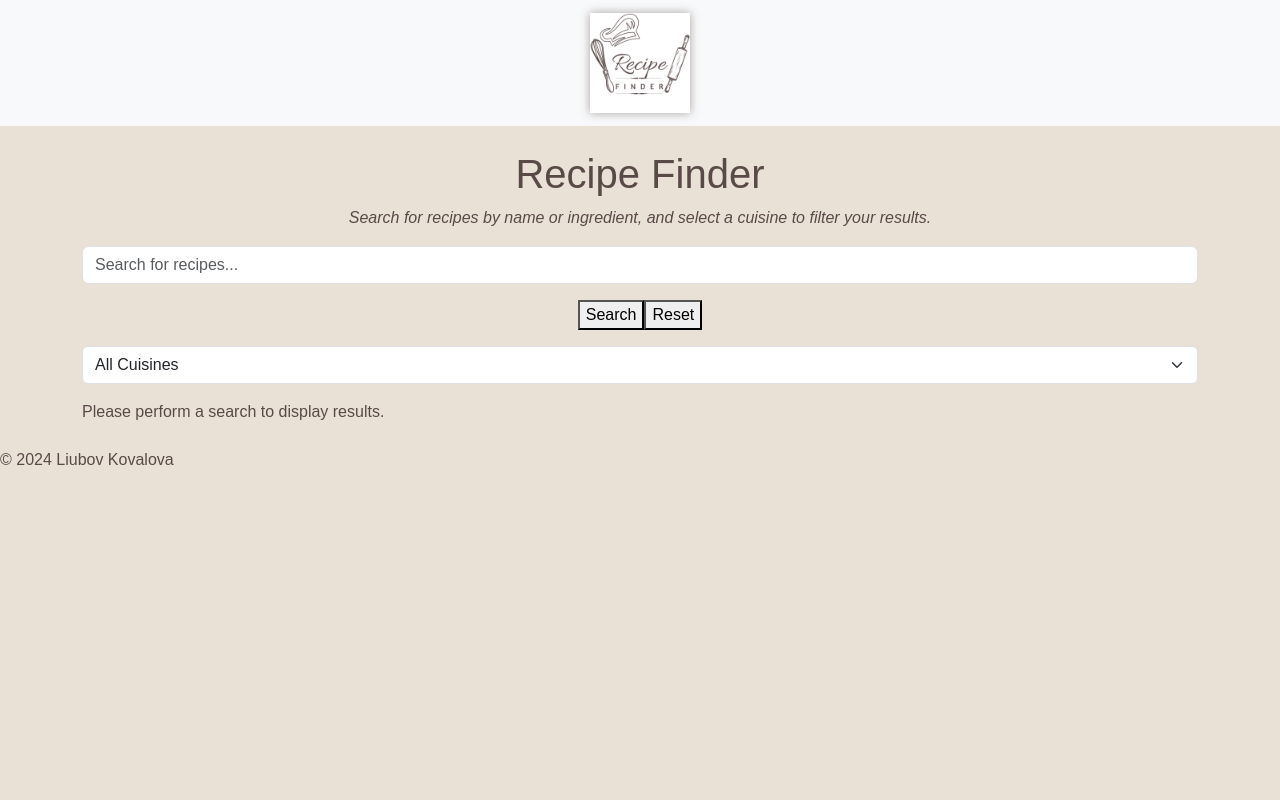
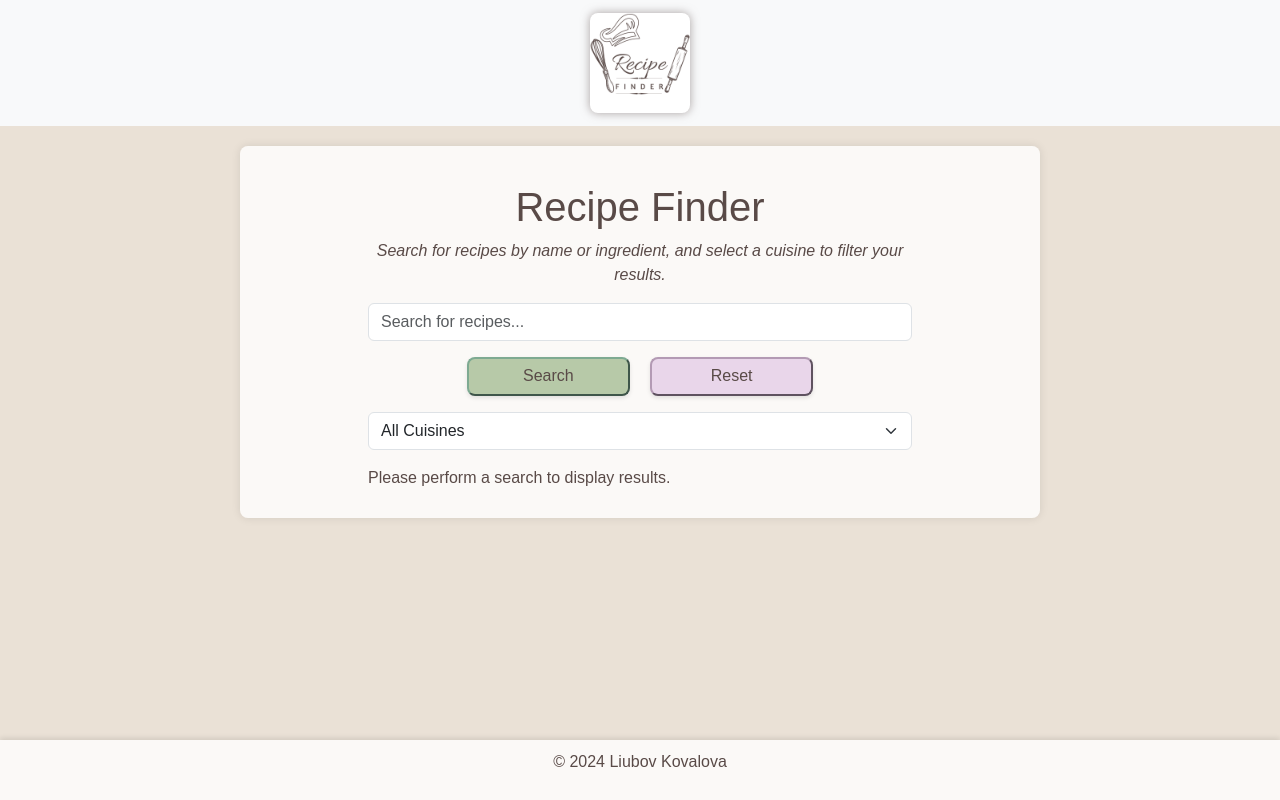
Before and after one commit to LKovalova/RecipeFinderReact, a React (Create React App) app in the folder recipe-finder/: page / in a window 1280 px wide. Built offline with nearby package versions, Linux system fonts and the light colour scheme; a web font is replaced by a local one.

Commit message:
Added style for container and buttons

```diff
--- a/recipe-finder/src/App.css
+++ b/recipe-finder/src/App.css
@@ -26,3 +26,226 @@ body {
 .navbar-brand img {
     filter: drop-shadow(0 0 5px rgba(89, 74, 71, 0.5));
 }
+
+
+
+
+
+
+.container-fluid {
+    justify-content: center;
+  }
+
+
+
+
+
+  /* Images */
+  .img-fluid {
+    border-radius: 8px;
+  }
+
+  /* Container */
+  .container {
+    flex: 1 0 auto;
+    max-width: 800px;
+    margin: 20px auto;
+    padding: 1% 10%;
+    background-color: rgba(255, 255, 255, 0.8);
+    border-radius: 8px;
+    box-shadow: 0 0 10px rgba(0, 0, 0, 0.1);
+    margin-bottom: 100px;
+  }
+
+  /* Buttons */
+  .btnSearch {
+    background-color: #B7C9A8;
+    border-color: #7EAA92;
+    color: #594a47;
+    width: 30%;
+    margin: 1%;
+    padding: 1%;
+    border-radius: 8px;
+    box-shadow: 0 2px 4px rgba(0, 0, 0, 0.1);
+    text-decoration: none;
+  }
+
+  .btnSearch:hover {
+    background-color: #7EAA92;
+    opacity: 0.9;
+  }
+
+  .btnReset {
+    background-color: #e9d6ea;
+    border-color: #b39ab4;
+    color: #594a47;
+    width: 30%;
+    margin: 1%;
+    padding: 1%;
+    border-radius: 8px;
+    box-shadow: 0 2px 4px rgba(0, 0, 0, 0.1);
+  }
+
+  .btnReset:hover {
+    background-color: #b39ab4;
+    opacity: 1;
+  }
+
+  .button-group {
+    display: flex;
+    justify-content: center;
+  }
+
+  .button-group button {
+    margin: 0 10px;
+  }
+
+  /* Alignment */
+  .align-left {
+    margin-right: auto;
+    margin-left: 0;
+  }
+
+  /* List Group Items */
+  .list-group-item {
+    background-color: #ffffff;
+    border: 1px solid #D3D3D3;
+  }
+
+  .list-group-item:hover {
+    background-color: #F8F8F8;
+  }
+
+  /* Recipe Card */
+  .recipe-card {
+    border: 1px solid #eae1d6;
+    border-radius: 8px;
+    overflow: hidden;
+  }
+
+  .card {
+    margin-bottom: 20px;
+    border: 1px solid #D3D3D3;
+    border-radius: 8px;
+    box-shadow: 0 2px 4px rgba(0, 0, 0, 0.1);
+  }
+
+  .card:hover {
+    box-shadow: 0 4px 8px rgba(0, 0, 0, 0.2);
+  }
+
+  .card-title {
+    color: #594a47;
+  }
+
+  /* Pagination */
+
+  #pagination button {
+    margin: 0 2px;
+    padding: 5px 10px;
+    border-radius: 4px;
+    background-color: #B7C9A8;
+    color: #fff;
+    border: none;
+  }
+
+  #pagination .active {
+    background-color: #828d76;
+    color: white;
+    border-color: #828d76;
+  }
+
+  #pagination .btn-secondary {
+    margin: 0 5px;
+    background-color: #e9d6ea;
+    color: #594a47;
+  }
+
+  #pagination .btn-secondary:hover {
+    background-color: #b39ab4;
+    color: #594a47;
+  }
+
+  footer {
+    position: fixed;
+    left: 0;
+    bottom: 0;
+    width: 100%;
+    text-align: center;
+    padding: 10px 0;
+    background-color: rgba(255, 255, 255, 0.8);
+    color: #594a47;
+    box-shadow: 0 -2px 5px rgba(0, 0, 0, 0.1);
+    z-index: 1000;
+}
+
+.img-fluid {
+    border-radius: 8px;
+}
+
+.container {
+    flex: 1 0 auto;
+    max-width: 800px;
+    margin: 20px auto;
+    padding: 1% 10%;
+    background-color: rgba(255, 255, 255, 0.8);
+    border-radius: 8px;
+    box-shadow: 0 0 10px rgba(0, 0, 0, 0.1);
+    margin-bottom: 100px;
+}
+
+.btnSearch {
+    background-color: #B7C9A8;
+    border-color: #7EAA92;
+    color: #594a47;
+    width: 30%;
+    margin: 1%;
+    padding: 1%;
+    border-radius: 8px;
+    box-shadow: 0 2px 4px rgba(0, 0, 0, 0.1);
+    text-decoration: none;
+  }
+
+.btnSearch:hover {
+    background-color: #7EAA92;
+    opacity: 0.9;
+  }
+
+.btnReset {
+    background-color: #e9d6ea;
+    border-color: #b39ab4;
+    color: #594a47;
+    width: 30%;
+    margin: 1%;
+    padding: 1%;
+    border-radius: 8px;
+    box-shadow: 0 2px 4px rgba(0, 0, 0, 0.1);
+}
+
+.btnReset:hover {
+    background-color: #b39ab4;
+    opacity: 1;
+}
+
+.button-group {
+    display: flex;
+    justify-content: center;
+}
+
+.button-group button {
+    margin: 0 10px;
+}
+
+.align-left {
+    margin-right: auto;
+    margin-left: 0;
+}
+
+.list-group-item {
+    background-color: #ffffff;
+    border: 1px solid #D3D3D3;
+}
+
+.list-group-item:hover {
+    background-color: #F8F8F8;
+}
```
